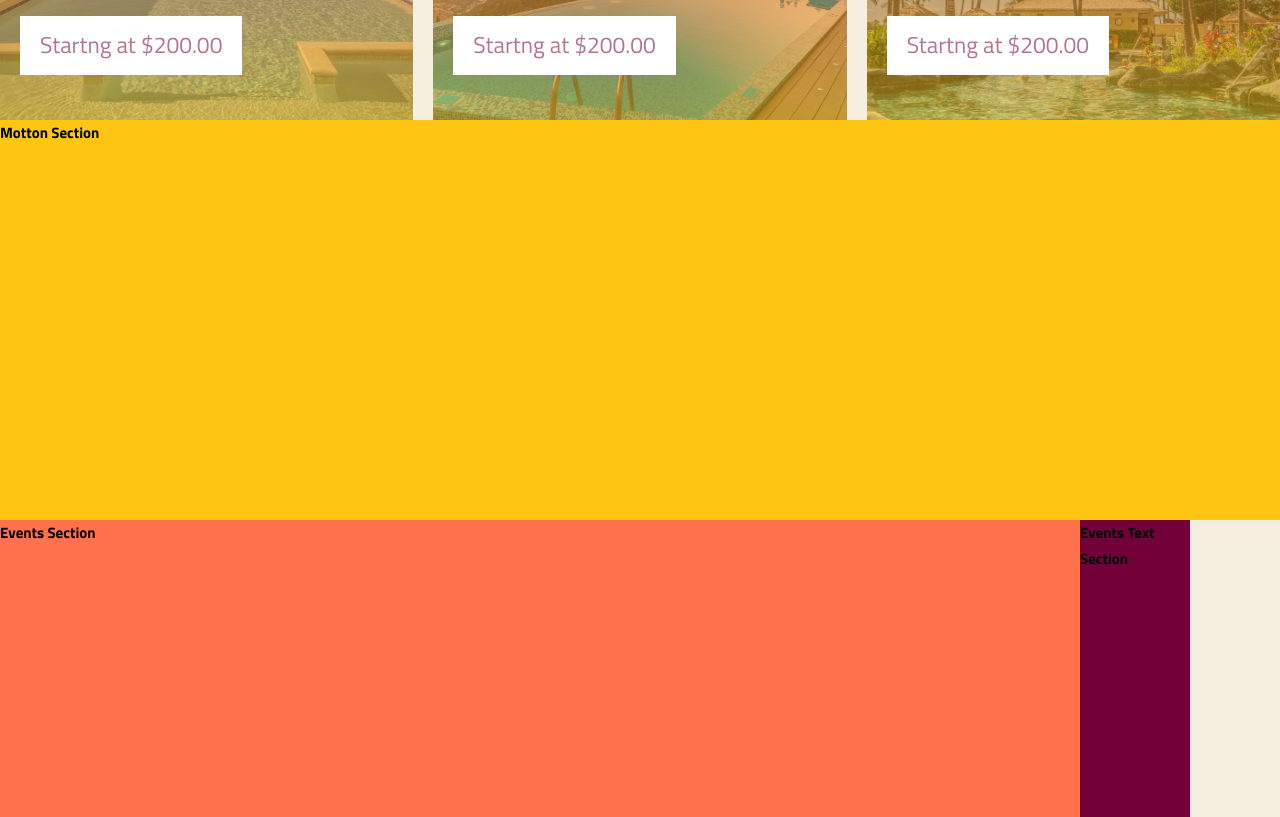
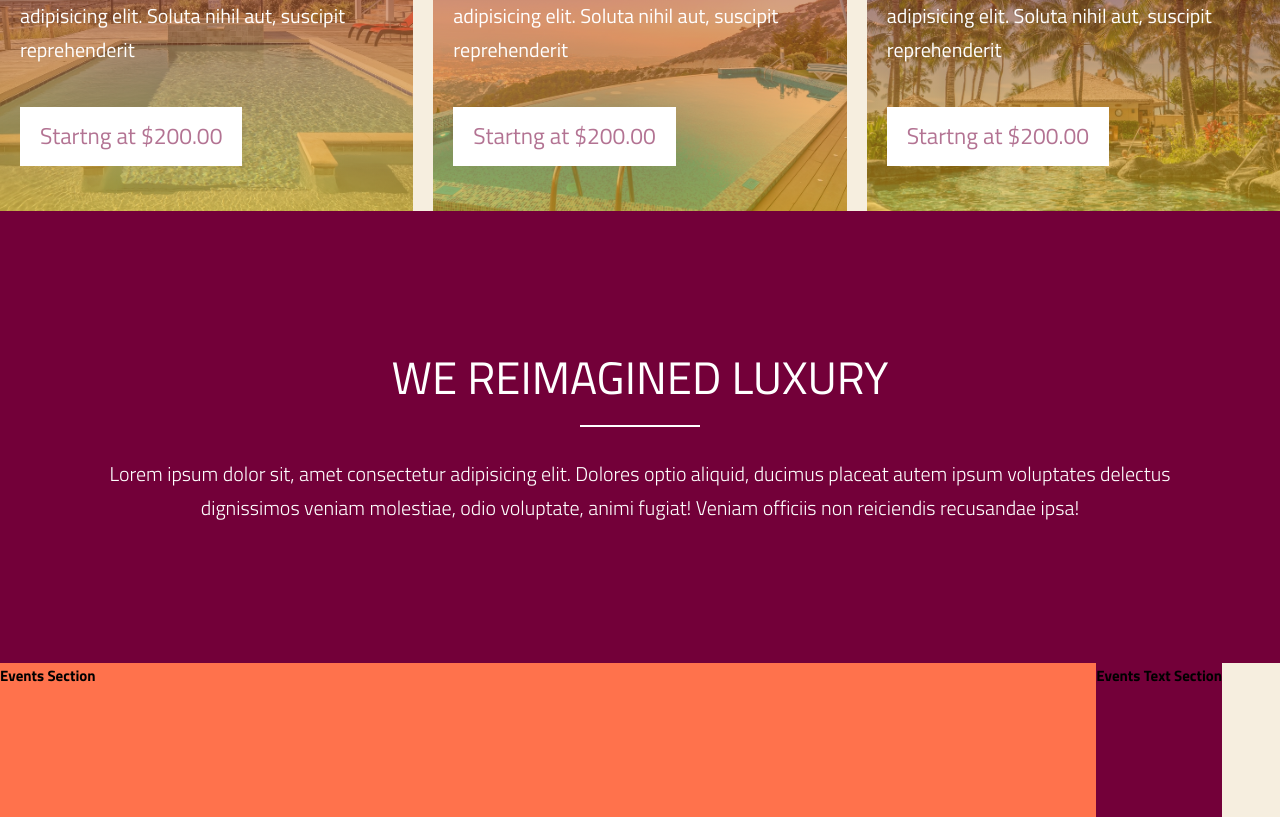
Before and after one commit to claudiobelempb/project-vlv-website, a Next.js app: page / in a window 1280 px wide. Shown: the part 1980-2797 px from the top of the page. Built offline with nearby package versions, Linux system fonts and the light colour scheme.

Commit message:
fb-motto finalizado

```diff
--- a/src/app/globals.css
+++ b/src/app/globals.css
@@ -48,6 +48,7 @@
   --fsd-sm: calc(0.5rem + 1vw);
   --lg: calc(2rem + 2vw);
   --lgx2: calc(4rem + 4vw);
+  --lgx3: 10vw 3vw;
   --md: calc(1rem + 1vw);
   --sm: calc(0.5rem + 1vw);
 
--- a/src/app/page.module.css
+++ b/src/app/page.module.css
@@ -174,6 +174,7 @@
   grid-template-rows: repeat(2, 1fr);
   row-gap: 2rem;
   /* background-color: var(--red-400); */
+  padding: var(--lg);
 
   & .booking_date_content {
     display: grid;
@@ -243,10 +244,47 @@
   }
 }
 
-#motto_content {
-  background-color: var(--yellow-500);
+#motto_container {
+  background-color: var(--red-500);
   grid-column: container-start / container-end;
-  height: 400px;
+
+  padding: var(--lgx3);
+  display: grid;
+  grid-template-rows: repeat(2, auto);
+  place-content: center;
+  row-gap: 3rem;
+
+  & h2 {
+    position: relative;
+    font-size: var(--lg);
+    color: white;
+    text-transform: uppercase;
+    text-align: center;
+    font-weight: 400;
+    padding: 0 2rem 1rem;
+
+    &::after {
+      content: '';
+      position: absolute;
+      width: 10%;
+      height: 0.2rem;
+      left: 45%;
+      bottom: 0;
+      background-color: white;
+    }
+  }
+
+  & p {
+    text-align: center;
+    padding: 0 2rem 1rem 2rem;
+    font-size: 2rem;
+  }
+
+  @media screen and (max-width: 800px) {
+    & p {
+      font-size: 1.5rem;
+    }
+  }
 }
 
 #events_content {
--- a/src/app/page.tsx
+++ b/src/app/page.tsx
@@ -115,8 +115,14 @@ export default function Home() {
         />
       </section>
 
-      <section id={styles.motto_content}>
-        <h1>Motton Section</h1>
+      <section id={styles.motto_container}>
+        <h2>We Reimagined Luxury</h2>
+        <p>
+          Lorem ipsum dolor sit, amet consectetur adipisicing elit. Dolores
+          optio aliquid, ducimus placeat autem ipsum voluptates delectus
+          dignissimos veniam molestiae, odio voluptate, animi fugiat! Veniam
+          officiis non reiciendis recusandae ipsa!
+        </p>
       </section>
 
       <section id={styles.events_content}>
```
